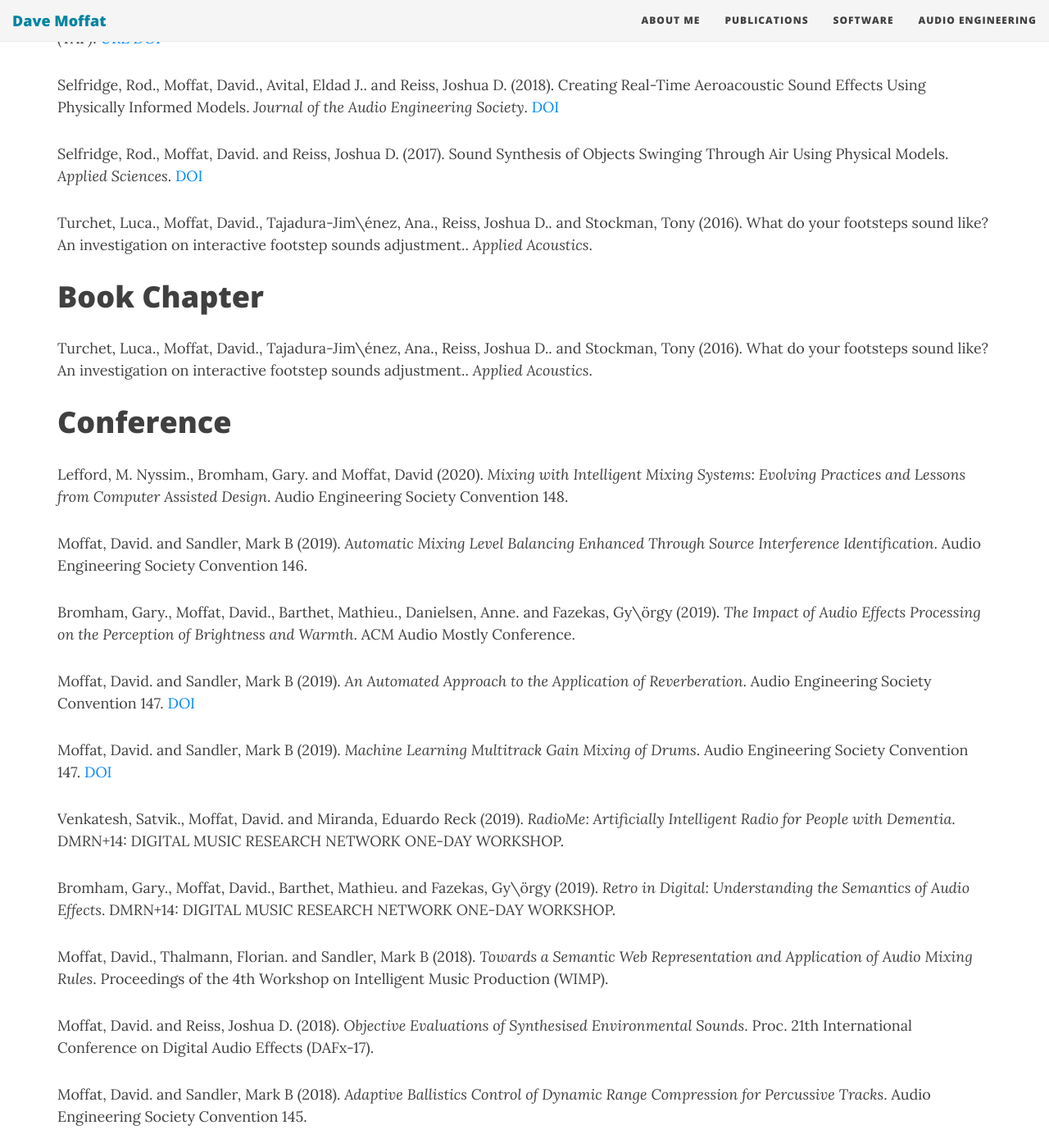
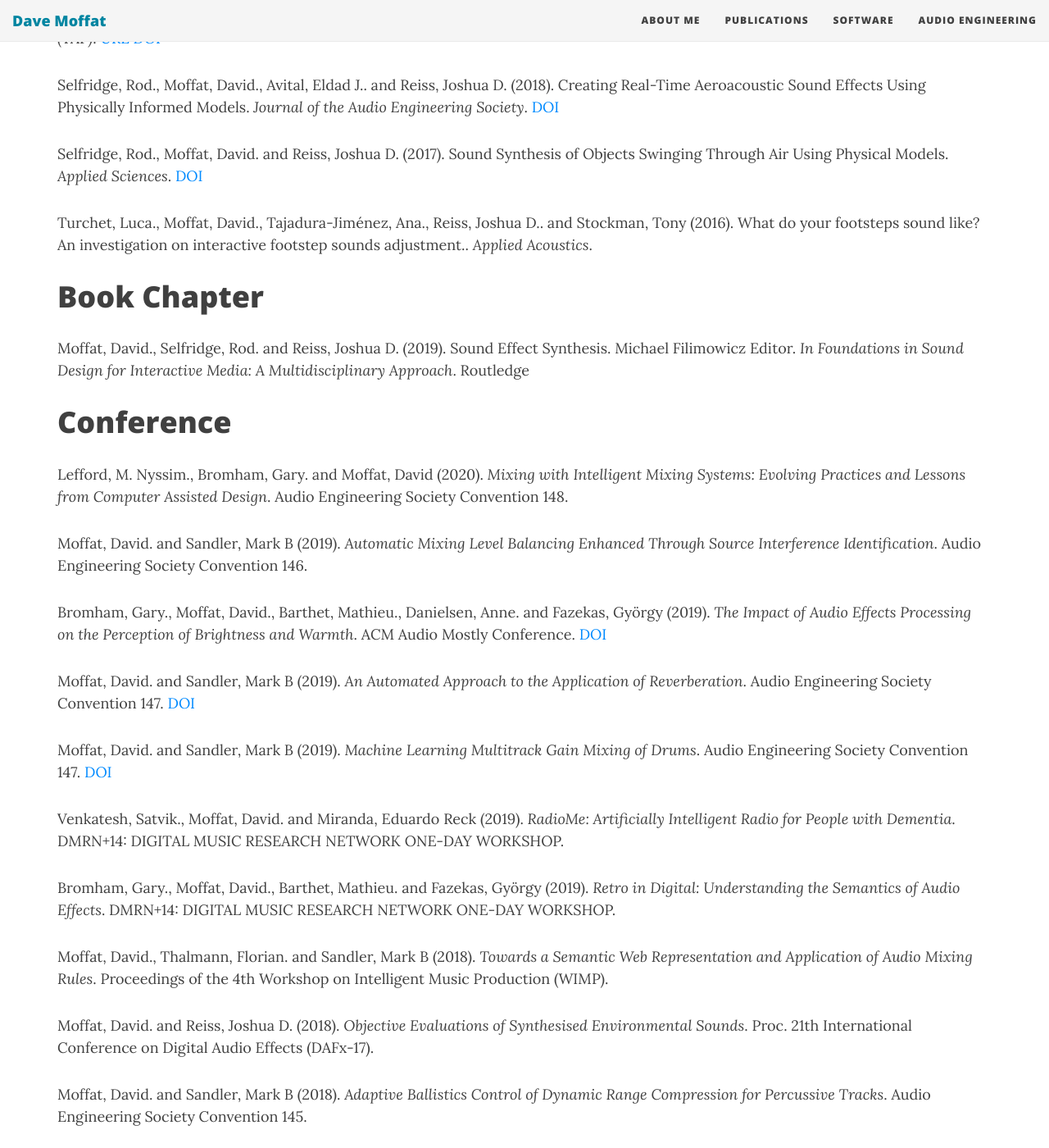
Before and after one commit to davemoffat/davemoffat.github.io, a Jekyll site: the page built from publications.md, in a window 1280 px wide and 1400 px high, scrolled down 328 px. Shown: the whole window at 82% size. Built offline with Jekyll 4.4.1, drawn with Linux system fonts in a browser that asks for light colours; nearby versions of some CDN libraries; some of the changed text lies outside the part shown.

Commit message:
update publications

```diff
--- a/publications.md
+++ b/publications.md
@@ -5,21 +5,21 @@ title: Bibliography
 
 # Journal
 
-Wilmering, Thomas., Moffat, David., Milo, Alessia. and Sandler, Mark B (2020). A History of Audio Effects. _Applied Sciences_. [DOI](10.3390/app-xxxxxxxx)
+Wilmering, Thomas., Moffat, David., Milo, Alessia. and Sandler, Mark B (2020). A History of Audio Effects. _Applied Sciences_. [DOI](https://doi.org/10.3390/app10030791)
 
-Moffat, David. and Sandler, Mark B (2019). Approaches in Intelligent Music Production. _Arts_. [DOI](10.3390/arts8040125)
+Moffat, David. and Sandler, Mark B (2019). Approaches in Intelligent Music Production. _Arts_. [URL](https://DOI.org/10.3390/arts8040125) [DOI](https://DOI.org/10.3390/arts8040125)
 
-Moffat, David. and Reiss, Joshua D. (2018). Perceptual Evaluation of Synthesized Sound Effects. _ACM Transactions on Applied Perception (TAP)_. [URL](https://dx.DOI.org/10.1145/3165287) [DOI](10.1145/3165287)
+Moffat, David. and Reiss, Joshua D. (2018). Perceptual Evaluation of Synthesized Sound Effects. _ACM Transactions on Applied Perception (TAP)_. [URL](https://dx.DOI.org/10.1145/3165287) [DOI](https://doi.org/10.1145/3165287)
 
 Selfridge, Rod., Moffat, David., Avital, Eldad J.. and Reiss, Joshua D. (2018). Creating Real-Time Aeroacoustic Sound Effects Using Physically Informed Models. _Journal of the Audio Engineering Society_. [DOI](https://DOI.org/10.17743/jaes.2018.0033)
 
-Selfridge, Rod., Moffat, David. and Reiss, Joshua D. (2017). Sound Synthesis of Objects Swinging Through Air Using Physical Models. _Applied Sciences_. [DOI](10.3390/app7111177)
+Selfridge, Rod., Moffat, David. and Reiss, Joshua D. (2017). Sound Synthesis of Objects Swinging Through Air Using Physical Models. _Applied Sciences_. [DOI](https://doi.org/10.3390/app7111177)
 
-Turchet, Luca., Moffat, David., Tajadura-Jim\&eacute;nez, Ana., Reiss, Joshua D.. and Stockman, Tony (2016). What do your footsteps sound like? An investigation on interactive footstep sounds adjustment.. _Applied Acoustics_.
+Turchet, Luca., Moffat, David., Tajadura-Jim&eacute;nez, Ana., Reiss, Joshua D.. and Stockman, Tony (2016). What do your footsteps sound like? An investigation on interactive footstep sounds adjustment.. _Applied Acoustics_.
 
 # Book Chapter
 
-Turchet, Luca., Moffat, David., Tajadura-Jim\&eacute;nez, Ana., Reiss, Joshua D.. and Stockman, Tony (2016). What do your footsteps sound like? An investigation on interactive footstep sounds adjustment.. _Applied Acoustics_.
+Moffat, David., Selfridge, Rod. and Reiss, Joshua D. (2019). Sound Effect Synthesis. Michael Filimowicz Editor. _In Foundations in Sound Design for Interactive Media: A Multidisciplinary Approach_. Routledge
 
 # Conference
 
@@ -27,7 +27,7 @@ Lefford, M. Nyssim., Bromham, Gary. and Moffat, David (2020). _Mixing with Intel
 
 Moffat, David. and Sandler, Mark B (2019). _Automatic Mixing Level Balancing Enhanced Through Source Interference Identification_. Audio Engineering Society Convention 146.
 
-Bromham, Gary., Moffat, David., Barthet, Mathieu., Danielsen, Anne. and Fazekas, Gy\&ouml;rgy (2019). _The Impact of Audio Effects Processing on the Perception of Brightness and Warmth_. ACM Audio Mostly Conference.
+Bromham, Gary., Moffat, David., Barthet, Mathieu., Danielsen, Anne. and Fazekas, Gy&ouml;rgy (2019). _The Impact of Audio Effects Processing on the Perception of Brightness and Warmth_. ACM Audio Mostly Conference. [DOI](https://DOI.org/10.1145/3356590.3356618)
 
 Moffat, David. and Sandler, Mark B (2019). _An Automated Approach to the Application of Reverberation_. Audio Engineering Society Convention 147. [DOI](https://DOI.org/10.17743/aesconv.2019.978-1-942220-31-2)
 
@@ -35,7 +35,7 @@ Moffat, David. and Sandler, Mark B (2019). _Machine Learning Multitrack Gain Mix
 
 Venkatesh, Satvik., Moffat, David. and Miranda, Eduardo Reck (2019). _RadioMe: Artificially Intelligent Radio for People with Dementia_. DMRN+14: DIGITAL MUSIC RESEARCH NETWORK ONE-DAY WORKSHOP.
 
-Bromham, Gary., Moffat, David., Barthet, Mathieu. and Fazekas, Gy\&ouml;rgy (2019). _Retro in Digital: Understanding the Semantics of Audio Effects_. DMRN+14: DIGITAL MUSIC RESEARCH NETWORK ONE-DAY WORKSHOP.
+Bromham, Gary., Moffat, David., Barthet, Mathieu. and Fazekas, Gy&ouml;rgy (2019). _Retro in Digital: Understanding the Semantics of Audio Effects_. DMRN+14: DIGITAL MUSIC RESEARCH NETWORK ONE-DAY WORKSHOP.
 
 Moffat, David., Thalmann, Florian. and Sandler, Mark B (2018). _Towards a Semantic Web Representation and Application of Audio Mixing Rules_. Proceedings of the 4th Workshop on Intelligent Music Production (WIMP).
 
@@ -43,7 +43,7 @@ Moffat, David. and Reiss, Joshua D. (2018). _Objective Evaluations of Synthesise
 
 Moffat, David. and Sandler, Mark B (2018). _Adaptive Ballistics Control of Dynamic Range Compression for Percussive Tracks_. Audio Engineering Society Convention 145.
 
-Bromham, Gary., Moffat, David., Fazekas, Gy\&ouml;rgy., Barthet, Mathieu. and Sandler, Mark B (2018). _The impact of compressor ballistics on the perceived style of music_. Audio Engineering Society Convention 145.
+Bromham, Gary., Moffat, David., Fazekas, Gy&ouml;rgy., Barthet, Mathieu. and Sandler, Mark B (2018). _The impact of compressor ballistics on the perceived style of music_. Audio Engineering Society Convention 145.
 
 Selfridge, Rod., Moffat, David., Reiss, Joshua D.. and Avital, Eldad J. (2017). _Real-Time Physical Model for an Aeolian Harp_. International Congress on Sound and Vibration.
 
```
